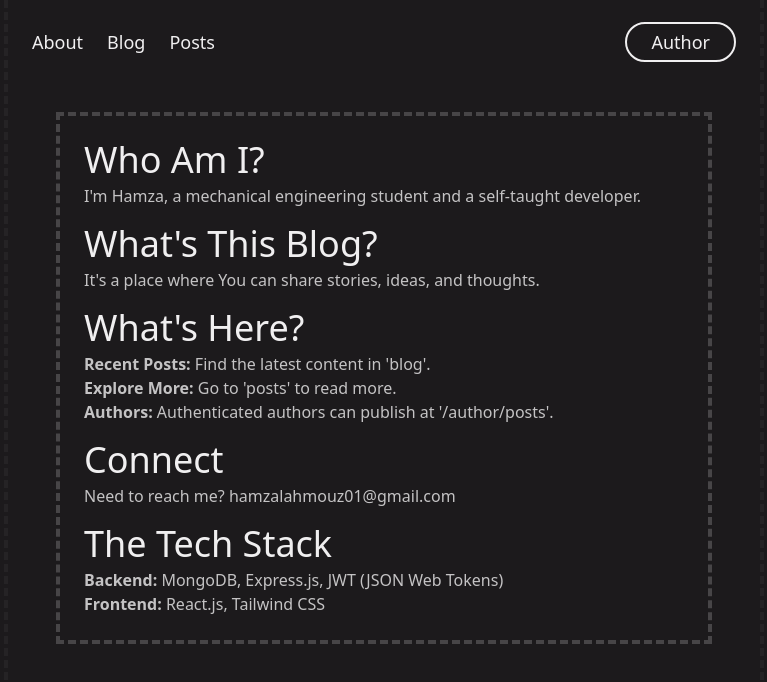
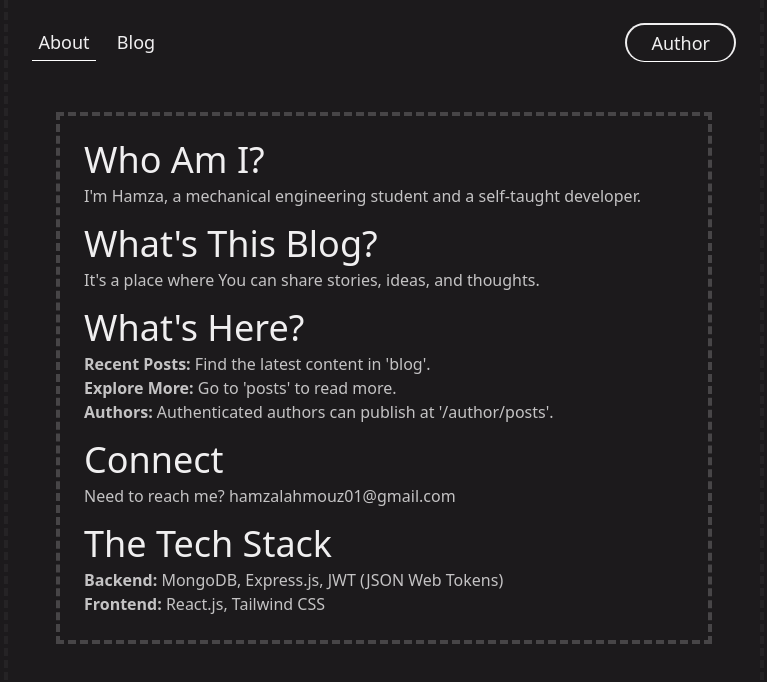
Before and after one commit to unk-user/blog-front, a React (Vite) app: page / in a window 1280 px wide. Shown: the top 682 px of the page, without its empty margins (256-1023 px from the left). Built offline with nearby package versions, Linux system fonts and the light colour scheme.

Commit message:
update navlinks styling

```diff
--- a/src/components/Navbar.jsx
+++ b/src/components/Navbar.jsx
@@ -1,14 +1,25 @@
-import { Link } from "react-router-dom"
+import { NavLink } from 'react-router-dom';
 
-export default function Navbar () {
+export default function Navbar() {
   return (
     <header className="w-full h-[60px] flex items-center justify-between mb-10 px-6 text-lg">
-      <nav className="flex gap-6">
-        <Link to='/'>About</Link>
-        <Link to='/Home'>Blog</Link>
-        <Link to='/Posts'>Posts</Link>
+      <nav>
+        <ul className="flex gap-2">
+          <li>
+            <NavLink to="/" className={'w-16 block text-center py-1'}>
+              About
+            </NavLink>
+          </li>
+          <li>
+            <NavLink to="/Blog" className={'w-16 block text-center py-1'}>
+              Blog
+            </NavLink>
+          </li>
+        </ul>
       </nav>
-      <Link className="py-1 px-6 rounded-3xl border-2 border-primary hover:bg-primary hover:text-background transition-colors duration-300">Author</Link>
+      <NavLink className="py-1 px-6 rounded-3xl border-2 border-primary hover:bg-primary hover:text-background transition-colors duration-300">
+        Author
+      </NavLink>
     </header>
-  )
+  );
 }
```
